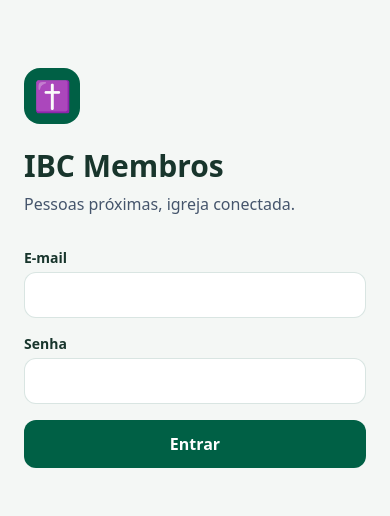
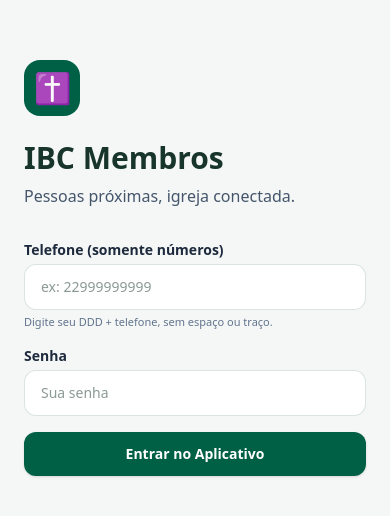
Before and after one commit to alangalante/ibcmembros, a Next.js app: page / in a window 390 px wide. Shown: the part 154-670 px from the top of the page. Built offline with nearby package versions, Linux system fonts and the light colour scheme; no server answers.

Commit message:
feat: switch login to raw phone number and password

```diff
--- /dev/null
+++ b/scripts/create-member-auth.ts
@@ -0,0 +1,79 @@
+import { adminAuth, adminDb } from "../src/lib/firebase/admin";
+import { phoneToInternalEmail } from "../src/lib/phone-auth";
+
+async function run() {
+  console.info("Iniciando geração de contas Auth para os membros pelo telefone...");
+
+  const usersSnapshot = await adminDb.collection("users").get();
+  console.info(`Localizados ${usersSnapshot.size} cadastros no Firestore.`);
+
+  let createdCount = 0;
+  let skippedCount = 0;
+
+  for (const userDoc of usersSnapshot.docs) {
+    const data = userDoc.data();
+    const phone = data.phoneE164 || "";
+    const digits = phone.replace(/\D/g, "");
+
+    if (!digits || digits.length < 8) {
+      skippedCount++;
+      continue;
+    }
+
+    const email = phoneToInternalEmail(digits);
+    // Senha inicial: 6 últimos dígitos do telefone
+    const initialPassword = digits.slice(-6).padStart(6, "0");
+
+    let authUid: string;
+
+    try {
+      // Verifica se a conta Auth já existe
+      const existingUser = await adminAuth.getUserByEmail(email);
+      authUid = existingUser.uid;
+    } catch {
+      // Cria nova conta no Firebase Auth
+      const newUser = await adminAuth.createUser({
+        email,
+        password: initialPassword,
+        displayName: data.name,
+        disabled: !data.active,
+      });
+      authUid = newUser.uid;
+      createdCount++;
+    }
+
+    // Se o ID do documento no Firestore for diferente do UID do Auth (ex: legacy_1),
+    // vinculamos/re-salvamos para que a autenticação no app funcione perfeitamente.
+    if (userDoc.id !== authUid) {
+      const privateDoc = await adminDb.collection("userPrivate").doc(userDoc.id).get();
+
+      // Copia dados públicos para o novo UID do Auth
+      await adminDb.collection("users").doc(authUid).set({
+        ...data,
+        updatedAt: new Date(),
+      }, { merge: true });
+
+      // Copia dados privados se existirem
+      if (privateDoc.exists) {
+        await adminDb.collection("userPrivate").doc(authUid).set({
+          ...privateDoc.data(),
+          updatedAt: new Date(),
+        }, { merge: true });
+      }
+
+      // Se for o admin Alan, garante que a nova conta criada com o UID do Auth também seja admin
+      if (data.role === "admin") {
+        await adminDb.collection("users").doc(authUid).update({ role: "admin" });
+      }
+    }
+  }
+
+  console.info(`✅ Concluído com sucesso!`);
+  console.info(`- Contas criadas no Firebase Auth: ${createdCount}`);
+  console.info(`- Sem telefone válido ignorados: ${skippedCount}`);
+}
+
+run().catch((err) => {
+  console.error("Erro na geração de contas:", err);
+  process.exit(1);
+});
--- a/src/app/api/admin/users/route.ts
+++ b/src/app/api/admin/users/route.ts
@@ -4,6 +4,8 @@ import { adminAuth, adminDb } from "@/lib/firebase/admin";
 import { adminCreateUserSchema } from "@/lib/validation";
 import { ApiError, authenticate, errorResponse, requireAdmin } from "@/lib/server/auth";
 import { recordAudit, recordChange } from "@/lib/server/sync";
+import { phoneToInternalEmail } from "@/lib/phone-auth";
+
 
 export const runtime = "nodejs";
 
@@ -20,11 +22,12 @@ export async function POST(request: NextRequest) {
 
     const { email, password, name, phoneE164, birthDate, role, type, conversionDate, conversionReason } = parsed.data;
 
+    const authEmail = email || phoneToInternalEmail(phoneE164);
     let targetUid: string;
 
-    if (email && password) {
+    if (password) {
       const userRecord = await adminAuth.createUser({
-        email,
+        email: authEmail,
         password,
         displayName: name,
         disabled: false,
@@ -33,6 +36,8 @@ export async function POST(request: NextRequest) {
     } else {
       targetUid = adminDb.collection("users").doc().id;
     }
+
+
 
     const birthMonthDay = birthDate.slice(5); // YYYY-MM-DD -> MM-DD
     const nameSearch = name.toLocaleLowerCase("pt-BR");
--- a/src/components/login-form.tsx
+++ b/src/components/login-form.tsx
@@ -3,20 +3,81 @@
 import { signInWithEmailAndPassword } from "firebase/auth";
 import { FormEvent, useState } from "react";
 import { auth } from "@/lib/firebase/client";
+import { phoneToInternalEmail } from "@/lib/phone-auth";
 
 export function LoginForm() {
   const [error, setError] = useState("");
   const [busy, setBusy] = useState(false);
+
   async function submit(event: FormEvent<HTMLFormElement>) {
-    event.preventDefault(); setBusy(true); setError("");
+    event.preventDefault();
+    setBusy(true);
+    setError("");
+
     const form = new FormData(event.currentTarget);
-    try { await signInWithEmailAndPassword(auth, String(form.get("email")), String(form.get("password"))); }
-    catch { setError("E-mail ou senha inválidos."); setBusy(false); }
+    const phoneInput = String(form.get("phone") || "").trim();
+    const password = String(form.get("password") || "").trim();
+
+    const digits = phoneInput.replace(/\D/g, "");
+    if (!digits || digits.length < 8) {
+      setError("Informe o número de telefone completo (apenas números).");
+      setBusy(false);
+      return;
+    }
+
+    const email = phoneToInternalEmail(digits);
+
+    try {
+      await signInWithEmailAndPassword(auth, email, password);
+    } catch {
+      setError("Telefone ou senha incorretos.");
+      setBusy(false);
+    }
   }
-  return <form onSubmit={submit} className="mt-8 space-y-4">
-    <label className="block text-sm font-semibold">E-mail<input name="email" type="email" required autoComplete="email" className="mt-1 w-full rounded-xl border border-emerald-900/15 bg-white px-4 py-3 outline-none focus:ring-2 focus:ring-emerald-600" /></label>
-    <label className="block text-sm font-semibold">Senha<input name="password" type="password" required autoComplete="current-password" className="mt-1 w-full rounded-xl border border-emerald-900/15 bg-white px-4 py-3 outline-none focus:ring-2 focus:ring-emerald-600" /></label>
-    {error && <p role="alert" className="text-sm text-red-700">{error}</p>}
-    <button disabled={busy} className="w-full rounded-xl bg-emerald-800 px-4 py-3 font-semibold text-white disabled:opacity-60">{busy ? "Entrando…" : "Entrar"}</button>
-  </form>;
+
+  return (
+    <form onSubmit={submit} className="mt-8 space-y-4">
+      <div>
+        <label className="block text-sm font-semibold text-slate-800">
+          Telefone (somente números)
+        </label>
+        <input
+          name="phone"
+          type="tel"
+          required
+          autoComplete="tel"
+          placeholder="ex: 22999999999"
+          className="mt-1 w-full rounded-xl border border-emerald-900/15 bg-white px-4 py-3 text-sm outline-none focus:ring-2 focus:ring-emerald-600"
+        />
+        <p className="mt-1 text-[11px] text-slate-500">Digite seu DDD + telefone, sem espaço ou traço.</p>
+      </div>
+
+      <div>
+        <label className="block text-sm font-semibold text-slate-800">
+          Senha
+        </label>
+        <input
+          name="password"
+          type="password"
+          required
+          autoComplete="current-password"
+          placeholder="Sua senha"
+          className="mt-1 w-full rounded-xl border border-emerald-900/15 bg-white px-4 py-3 text-sm outline-none focus:ring-2 focus:ring-emerald-600"
+        />
+      </div>
+
+      {error && (
+        <p role="alert" className="text-xs font-semibold text-red-700">
+          {error}
+        </p>
+      )}
+
+      <button
+        disabled={busy}
+        className="w-full rounded-xl bg-emerald-800 px-4 py-3 text-sm font-bold text-white shadow-sm disabled:opacity-60 hover:bg-emerald-900 active:bg-emerald-950"
+      >
+        {busy ? "Entrando…" : "Entrar no Aplicativo"}
+      </button>
+    </form>
+  );
 }
--- /dev/null
+++ b/src/lib/phone-auth.ts
@@ -0,0 +1,8 @@
+/**
+ * Converte um número de telefone (com ou sem formatação) em um e-mail sintético interno
+ * para ser usado pelo Firebase Auth.
+ */
+export function phoneToInternalEmail(phone: string): string {
+  const digits = phone.replace(/\D/g, "");
+  return `${digits}@ibcmembros.internal`;
+}
```
